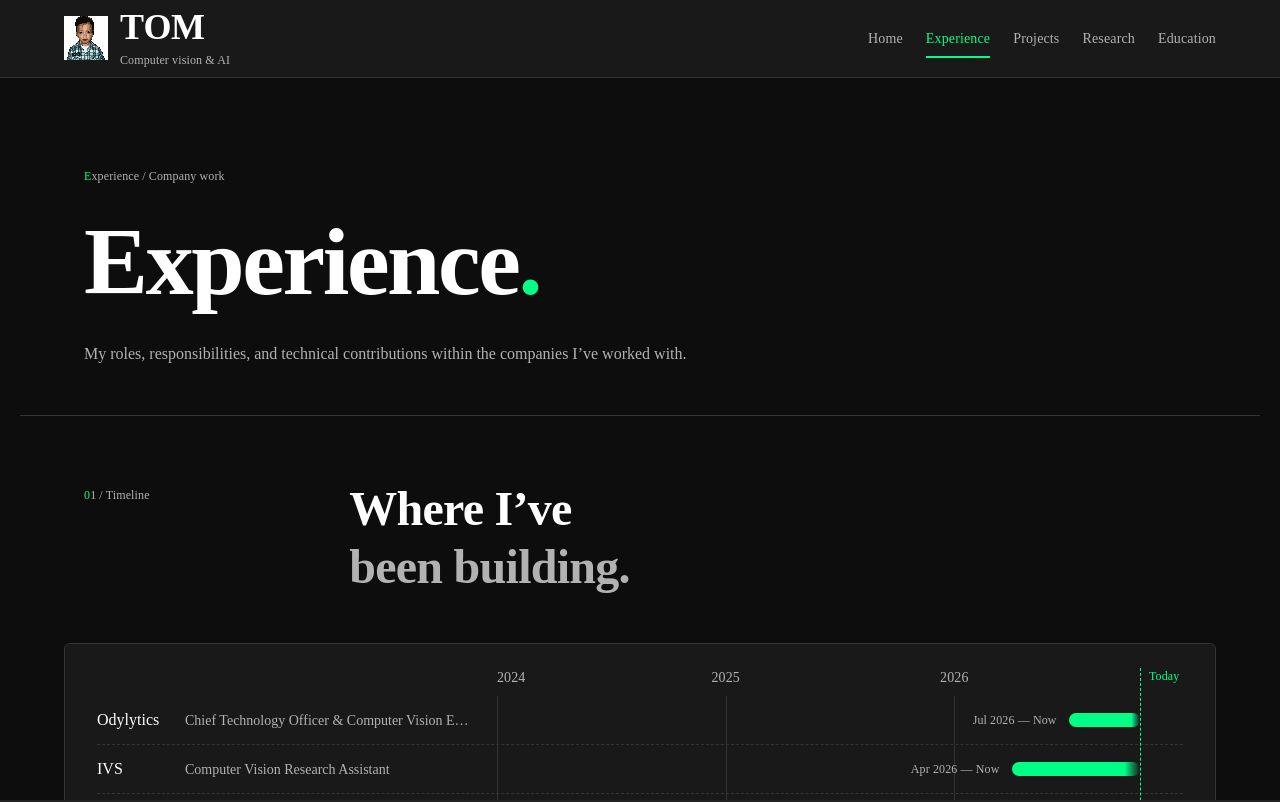
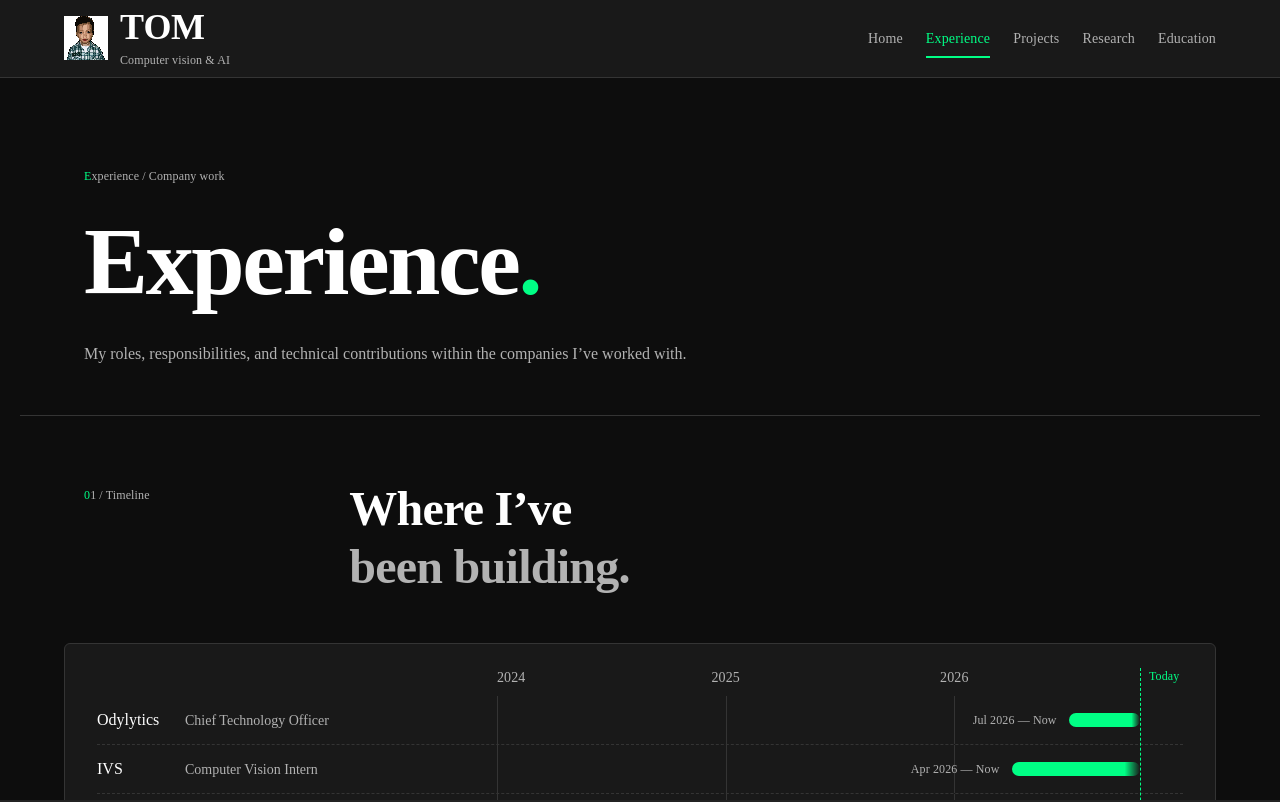
Before and after one commit to tuannghia2457/tuannghia_portfolio, a React (Vite) app: page /experience in a window 1280 px wide. Shown: the top 802 px of the page. Built offline with nearby package versions, Linux system fonts and the light colour scheme.

Commit message:
Retitle roles: Chief Technology Officer at Odylytics, Computer Vision Intern at IVS
Titles, company stories, the Background intro and the meta description
follow the new roles; the Odylytics Computer Vision Engineer line is gone.

```diff
--- a/index.html
+++ b/index.html
@@ -6,7 +6,7 @@
     <link rel="icon" type="image/png" href="/images/personal-images/pixel.png?v=tom" />
     <link rel="apple-touch-icon" href="/images/personal-images/pixel.png" />
     <meta name="viewport" content="width=device-width, initial-scale=1.0" />
-    <meta name="description" content="Artificial Intelligence undergraduate at the University of Technology Sydney, research assistant in computer vision and robotics, and co-founder of Odylytics. Explore projects in AI, robotics, flood-response technology, backend systems, and applied research." />
+    <meta name="description" content="Artificial Intelligence undergraduate at the University of Technology Sydney, computer vision intern working on robotics, and co-founder of Odylytics. Explore projects in AI, robotics, flood-response technology, backend systems, and applied research." />
     <meta property="og:title" content="Tuan Nghia — AI/ML, Robotics & Human-Centered Technology" />
     <meta property="og:description" content="AI undergraduate specializing in machine learning, computer vision, robotics, and backend systems, with research and product-building experience across real-world AI applications." />
     <meta property="og:type" content="website" />
--- a/src/components/CompanyExplorer.jsx
+++ b/src/components/CompanyExplorer.jsx
@@ -9,16 +9,16 @@ import './company-explorer.css'
 const companies = [
   { id: 'ivs', name: 'Individual Systems Joint Stock Company', subtitle: 'Computer vision & robotics', logo: 'ivs.png', roles: [0],
     summary: 'A research internship in computer vision and robotics, building perception for machines that navigate the real world.',
-    story: 'I joined Individual Systems in April 2026 as a computer vision research assistant. The work is about perception where conditions are hard: helping a UAV locate itself without satellite positioning, and helping ground robots plan their way through places they can barely see. Testing pothole detection on a LiDAR-equipped JetTank grew into the pothole surface reconstruction research I presented at Current Topics in Mathematics and Industrial Applications 2026.' },
+    story: 'I joined Individual Systems in April 2026 as a computer vision intern. The work is about perception where conditions are hard: helping a UAV locate itself without satellite positioning, and helping ground robots plan their way through places they can barely see. Testing pothole detection on a LiDAR-equipped JetTank grew into the pothole surface reconstruction research I presented at Current Topics in Mathematics and Industrial Applications 2026.' },
   { id: 'bsec', name: 'Best Start English Center', subtitle: 'English education', logo: 'bsec_ielts.jpg', roles: [1, 2],
     summary: 'An English center where I went from coaching IELTS students to building the tools they learn with.',
     story: 'I started at Best Start English Center in June 2025 as a teaching assistant, coaching IELTS Writing and Speaking in small classes. A few months later I took on the center’s web work as well, helping build its online IELTS assessment platform and automating content uploads. Building for the same center where I taught meant I could see how my tools were actually used.' },
   { id: 'sde', name: 'SDE Digital Technology Company Limited', subtitle: 'Digital technology', logo: 'logo-sde-tech.webp', roles: [3],
     summary: 'A summer internship in low-code development and automation for practical business workflows.',
     story: 'My earliest role was a summer internship at SDE in 2024, before I started university. Working with Mendix and Python, I built a time-tracking web app and supported automation for footwear quality inspection — my first look at how software fits into a real factory and office workflow.' },
-  { id: 'odylytics', name: 'Odylytics', subtitle: 'Technology leadership & computer vision', logo: 'odylytics-light.png', roles: [4],
+  { id: 'odylytics', name: 'Odylytics', subtitle: 'Technology leadership', logo: 'odylytics-light.png', roles: [4],
     summary: 'The company I co-founded — the team behind AquaGuard.',
-    story: 'Odylytics is the team behind AquaGuard, the flood-response platform I co-founded. Since July 2026 I have led its technology as Chief Technology Officer while still building hands-on as a Computer Vision Engineer.' },
+    story: 'Odylytics is the team behind AquaGuard, the flood-response platform I co-founded. Since July 2026 I have led its technology as Chief Technology Officer.' },
 ]
 export default function CompanyExplorer() {
   const { hash } = useLocation()
--- a/src/pages/SupportingSections.jsx
+++ b/src/pages/SupportingSections.jsx
@@ -11,7 +11,7 @@ export function Background() { return (<section id="about" className="about-sect
           <div className="section-kicker mono">01 / Background</div>
           <div className="about-grid">
             <div><h2 id="about-title">Technical<br /><em>by nature.</em><br />Human by choice.</h2></div>
-            <div className="about-copy"><p>Hello, I’m Tuan Nghia — an Artificial Intelligence undergraduate at the University of Technology Sydney through the Ho Chi Minh City University of Technology–University of Technology Sydney program.</p><p>I’m currently a research assistant at Individual Systems Joint Stock Company, working on robotics and computer vision. I’m also a co-founder of Odylytics and part of the team building AquaGuard, a flood-response platform in Vietnam.</p><p>Across research, product, teaching, and public speaking, I’m interested in the same question: how can we make technology technically strong and genuinely useful to people?</p></div>
+            <div className="about-copy"><p>Hello, I’m Tuan Nghia — an Artificial Intelligence undergraduate at the University of Technology Sydney through the Ho Chi Minh City University of Technology–University of Technology Sydney program.</p><p>I’m currently a computer vision intern at Individual Systems Joint Stock Company, working on robotics and computer vision. I’m also a co-founder of Odylytics and part of the team building AquaGuard, a flood-response platform in Vietnam.</p><p>Across research, product, teaching, and public speaking, I’m interested in the same question: how can we make technology technically strong and genuinely useful to people?</p></div>
           </div>
         </section>) }
 
--- a/src/portfolio-data.js
+++ b/src/portfolio-data.js
@@ -31,7 +31,7 @@ export const projects = [
 export const experience = [
   {
     period: 'Apr 2026 — Present',
-    title: 'Computer Vision Research Assistant',
+    title: 'Computer Vision Intern',
     organization: 'Individual Systems Joint Stock Company · Internship',
     milestones: [ivsMilestone],
     logo: '/images/company-logos/ivs.png',
@@ -130,12 +130,11 @@ export const experience = [
 // Dates and company context come from the owner's original profile; roles were supplied directly.
 experience.push({
   period: 'Jul 2026 — Present',
-  title: 'Chief Technology Officer & Computer Vision Engineer',
+  title: 'Chief Technology Officer',
   organization: 'Odylytics',
   logo: '/images/company-logos/odylytics-light.png',
   responsibilities: [
     { text: 'Co-founder and Chief Technology Officer at Odylytics, the team behind AquaGuard.', highlights: ['Co-founder and Chief Technology Officer', 'AquaGuard'] },
-    { text: 'Contributing as a Computer Vision Engineer at Odylytics.', highlights: ['Computer Vision Engineer'] },
   ],
   stack: 'Technical Leadership · Computer Vision · Product Development',
   location: null,
```
Also changed, not shown: 1 other file (tests, documents, lock files or other folders).
